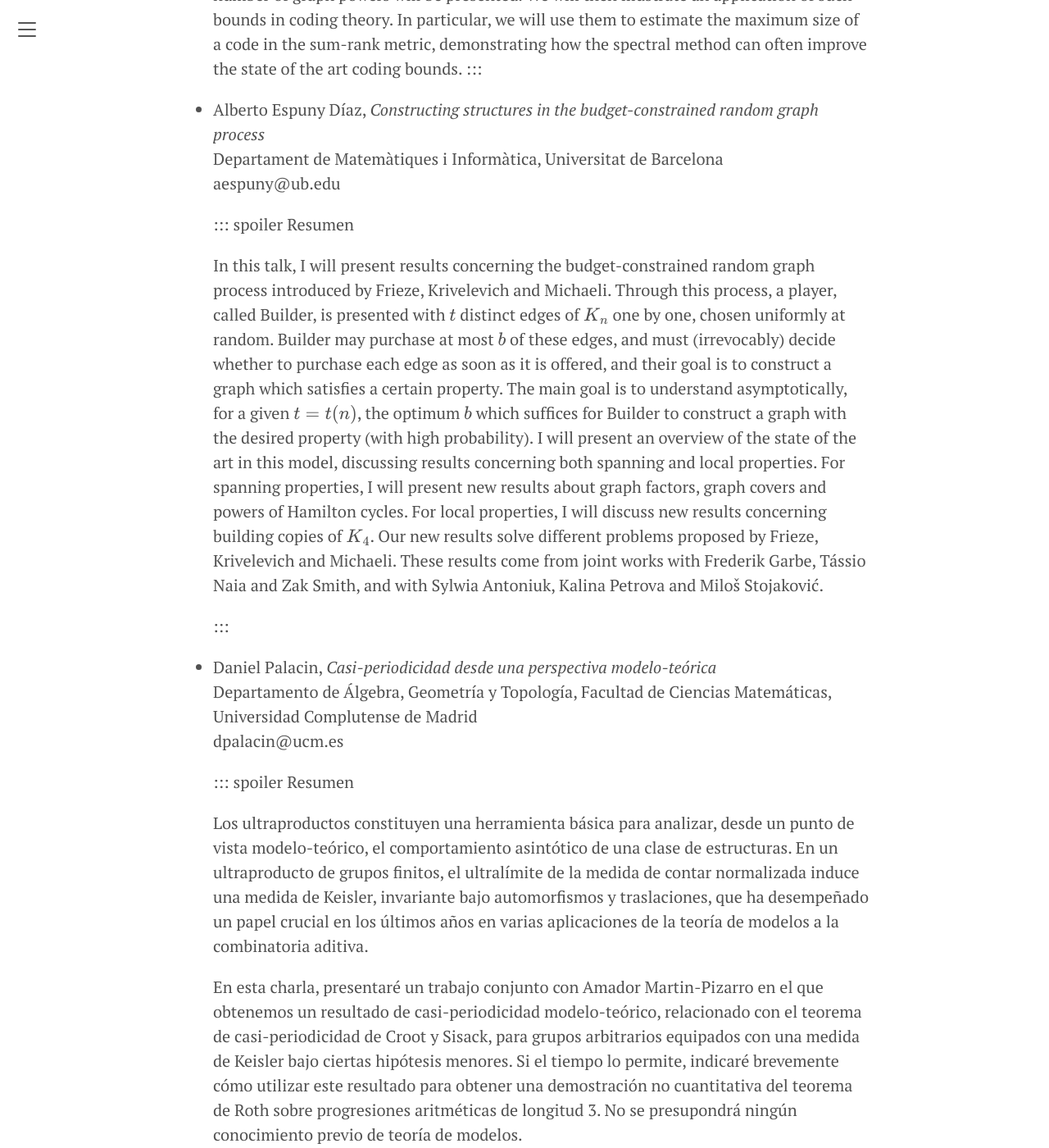
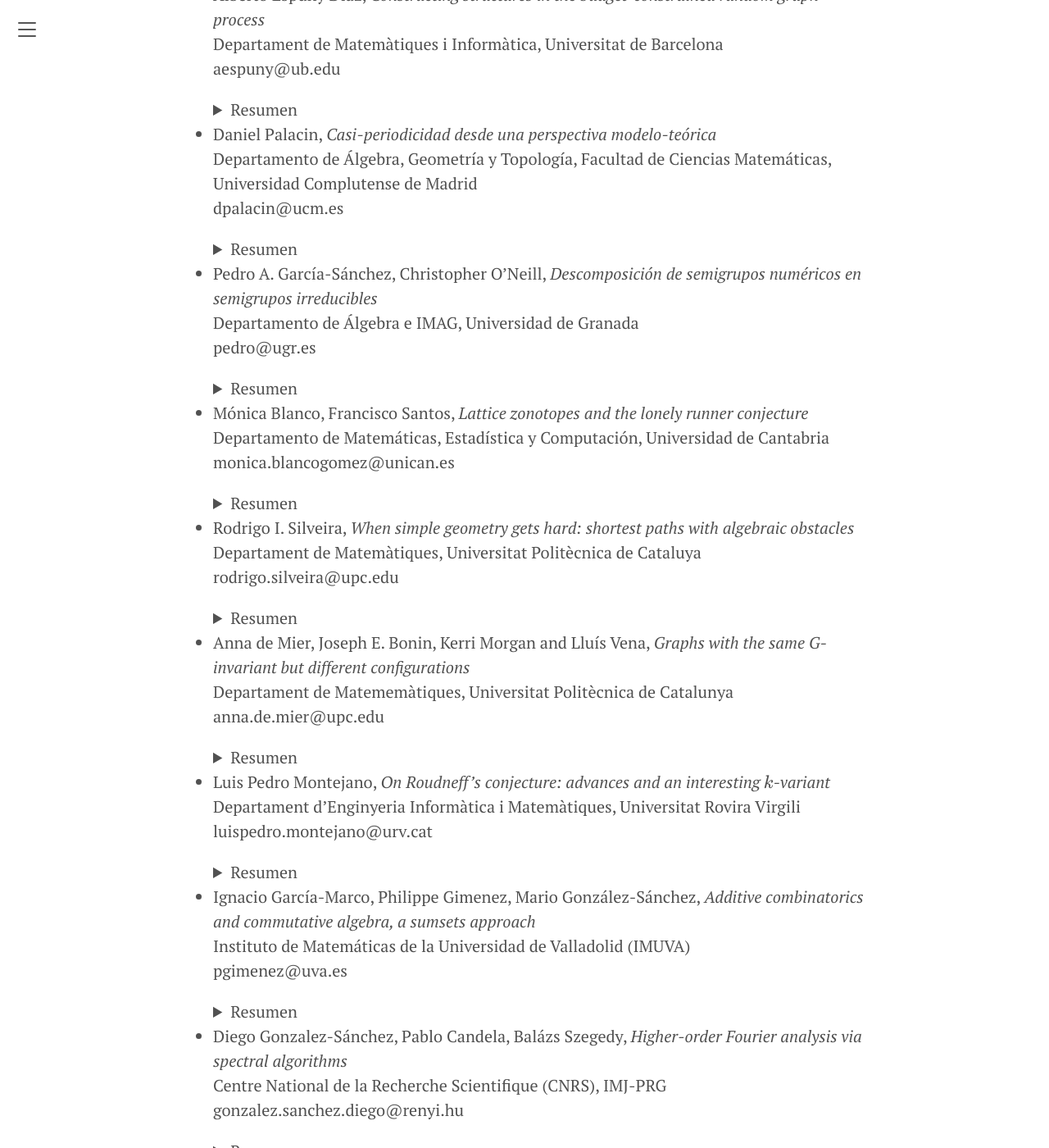
Before and after one commit to dam-network/dam-network.github.io, a Jekyll site: the page built from activities-dm/rsme-2026/special-session-dm.md, in a window 1280 px wide and 1400 px high, scrolled down 2261 px. Shown: the whole window at 82% size. Built offline with Jekyll 4.4.1, drawn with Linux system fonts in a browser that asks for light colours; our own code applies the rules of GitHub Pages for plain Markdown files; some of the changed text lies outside the part shown.

Commit message:
change spoiler to details in rsme-2026

```diff
--- a/activities-dm/rsme-2026/special-session-dm.md
+++ b/activities-dm/rsme-2026/special-session-dm.md
@@ -59,20 +62,22 @@ Códigos, Geometría Discreta.
   Department of Mathematics and Data Science, Vrije Universiteit Brussel<br>
   a.abiad.monge@tue.nl
 
-  ::: spoiler Resumen
+  <details>
+    <summary>Resumen</summary>
   In this talk, several new eigenvalue bounds on the independence number
   of graph powers will be presented. We will then illustrate an
   application of such bounds in coding theory. In particular, we will use
   them to estimate the maximum size of a code in the sum-rank metric,
   demonstrating how the spectral method can often improve the state of the
   art coding bounds.
-  :::
+  </details>
 
 - Alberto Espuny Díaz, *Constructing structures in the budget-constrained random graph process*<br>
 Departament de Matemàtiques i Informàtica, Universitat de Barcelona<br>
 aespuny@ub.edu
 
-  ::: spoiler Resumen
+  <details>
+    <summary>Resumen</summary>
 
   In this talk, I will present results concerning the budget-constrained
   random graph process introduced by Frieze, Krivelevich and Michaeli.
@@ -94,7 +99,7 @@ aespuny@ub.edu
   Tássio Naia and Zak Smith, and with Sylwia Antoniuk, Kalina Petrova and
   Miloš Stojaković.
 
-  :::
+  </details>
 
 - Daniel Palacin, *Casi-periodicidad desde una perspectiva modelo-teórica* <br>
 Departamento de Álgebra, Geometría y Topología,
@@ -102,7 +107,8 @@ Facultad de Ciencias Matemáticas,
 Universidad Complutense de Madrid<br>
 dpalacin@ucm.es
 
-  ::: spoiler Resumen
+  <details>
+    <summary>Resumen</summary>
 
   Los ultraproductos constituyen una herramienta básica para analizar,
   desde un punto de vista modelo-teórico, el comportamiento asintótico de
@@ -121,13 +127,14 @@ dpalacin@ucm.es
   del teorema de Roth sobre progresiones aritméticas de longitud 3. No se
   presupondrá ningún conocimiento previo de teoría de modelos.
 
-  :::
+  </details>
 
 - Pedro A. García-Sánchez, Christopher O’Neill,  *Descomposición de semigrupos numéricos en semigrupos irreducibles*<br>
 Departamento de Álgebra e IMAG, Universidad de Granada<br>
 pedro@ugr.es
 
-  ::: spoiler Resumen
+  <details>
+    <summary>Resumen</summary>
 
   Un semigrupo numérico es irreducible si no puede expresarse como la
   intersección de dos semigrupos numéricos que lo contengan propiamente.
@@ -160,13 +167,14 @@ pedro@ugr.es
   MCIN/AEI/10.13039/501100011033 y fondos FEDER, además de por la
   RED2024-153572-T, financiada por la Agencia Estatal de Investigación.
 
-  :::
+  </details>
 
 - Mónica Blanco, Francisco Santos, *Lattice zonotopes and the lonely runner conjecture*<br>
 Departamento de Matemáticas, Estadística y Computación, Universidad de Cantabria<br>
 monica.blancogomez@unican.es
 
-  ::: spoiler Resumen
+  <details>
+    <summary>Resumen</summary>
 
   The lonely runner conjecture states that if $n$ people are running
   around the circle, having started at the same time at the origin and
@@ -194,14 +202,15 @@ monica.blancogomez@unican.es
   Supported by grants PID2022-137283NB-C21, funded by,
   MCIN/AEI/10.13039/501100011033
 
-  :::
+  </details>
 
 - Rodrigo I. Silveira, *When simple geometry gets hard: shortest paths with algebraic obstacles*<br>
 Departament de Matemàtiques, Universitat Politècnica de Cataluya<br>
 rodrigo.silveira@upc.edu
 
 
-  ::: spoiler Resumen
+  <details>
+    <summary>Resumen</summary>
 
   This talk explores two geometric shortest path problems that share a
   surprising trait: they are simple to state but deceptively difficult to
@@ -219,13 +228,14 @@ rodrigo.silveira@upc.edu
   summarize what is currently known about them, and highlight how
   algebraic obstacles may explain why they resist efficient algorithms.
 
-  :::
+  </details>
 
 - Anna de Mier, Joseph E. Bonin, Kerri Morgan and Lluís Vena, *Graphs with the same G-invariant but different configurations*<br>
 Departament de Matememàtiques, Universitat Politècnica de Catalunya<br>
 anna.de.mier@upc.edu
 
-  ::: spoiler Resumen
+  <details>
+    <summary>Resumen</summary>
 
   In 1974 W. Tutte introduced the rotor construction, that allowed him to
   construct "codichromatic" graphs (i.e., graphs with the same Tutte
@@ -248,13 +258,14 @@ anna.de.mier@upc.edu
   This work was partially supported by grant PID2023-147202NB-I00 funded
   by MICIU/AEI/10.13039/501100011033.
 
-  :::
+  </details>
 
 - Luis Pedro Montejano, *On Roudneff's conjecture: advances and an interesting $k$-variant*<br>
 Departament d'Enginyeria Informàtica i Matemàtiques, Universitat Rovira Virgili<br>
 luispedro.montejano@urv.cat
 
-  ::: spoiler Resumen
+  <details>
+    <summary>Resumen</summary>
 
   J. P. Roudneff conjectured in 1991 that every arrangement of $n \ge
   2d+1\ge 5$ pseudohyperplanes in the real projective space
@@ -266,13 +277,14 @@ luispedro.montejano@urv.cat
   about a $k$-variant in which the cyclic polytopes once again play an
   important role.
 
-  :::
+  </details>
 
 - Ignacio García-Marco, Philippe Gimenez, Mario González-Sánchez, *Additive combinatorics and commutative algebra, a sumsets approach*<br>
 Instituto de Matemáticas de la Universidad de Valladolid (IMUVA)<br>
 pgimenez@uva.es
 
-  ::: spoiler Resumen
+  <details>
+    <summary>Resumen</summary>
 
   Given a finite nonempty subset $\mathcal{A}$ in $\mathbb{N}^d$, for
   all $s\geq 0$, the set
@@ -318,13 +330,14 @@ pgimenez@uva.es
   This work was partially supported by the grant PID2022-137283NB-C22
   funded by MICIU/AEI/10.13039/501100011033 and ERDF/EU.
 
-  :::
+  </details>
 
 - Diego Gonzalez-Sánchez, Pablo Candela, Balázs Szegedy, *Higher-order Fourier analysis via spectral algorithms*<br>
 Centre National de la Recherche Scientifique (CNRS), IMJ-PRG<br>
 gonzalez.sanchez.diego@renyi.hu
 
-  ::: spoiler Resumen
+  <details>
+    <summary>Resumen</summary>
 
   Fourier analysis is a powerful tool to analyze functions defined on
   compact abelian groups. During the past decades, advances in additive
@@ -345,13 +358,14 @@ gonzalez.sanchez.diego@renyi.hu
   Skłodowska-Curie Actions (MSCA) Postdoctoral Fellowship number 101202161
   funded by the European Union and by project PID2024-156180NB-I00 funded
   by the Ministry of Science, Innovation, and Universities of Spain.
-  :::
+  </details>
 
 - Irene Gil Fernández, Gaia Carenini, *An approach to Hoàng-Reed Conjecture*<br>
 Universidad CEU San Pablo<br>
 irene.gilfernandez@ceu.es
 
-  ::: spoiler Resumen
+  <details>
+    <summary>Resumen</summary>
 
   Hoàng-Reed Conjecture states that every digraph in which each vertex has
   outdegree at least $k$ contains $k$ directed cycles
@@ -361,13 +375,14 @@ irene.gilfernandez@ceu.es
   not seem to work for higher $k$. In this talk we try to show some work
   on progress together with G. Carenini on the resolution of this problem.
 
-  :::
+  </details>
 
 - Bernardo González Merino, *Recent developments on large signed subset sums of vectors*<br>
 Departamento de Ingeniería y Tecnología de Computadores, Universidad de Murcia<br>
 bgmerino@um.es
 
-  ::: spoiler Resumen
+  <details>
+    <summary>Resumen</summary>
 
   The following question arises in some topics of Mathematics: for given
   $d\geq 2$, $n\geq d$ and $k\leq n$, what is the largest value
@@ -384,4 +399,4 @@ bgmerino@um.es
   developments on this topic, such as the solution by F. Grundbacher to
   the exact computation of $c(3,4,4)=\sqrt{5}$.
 
-  :::
+  </details>
```
Also changed, not shown: other parts of activities-dm/rsme-2026/special-session-dm.md (+4 -1 lines).
